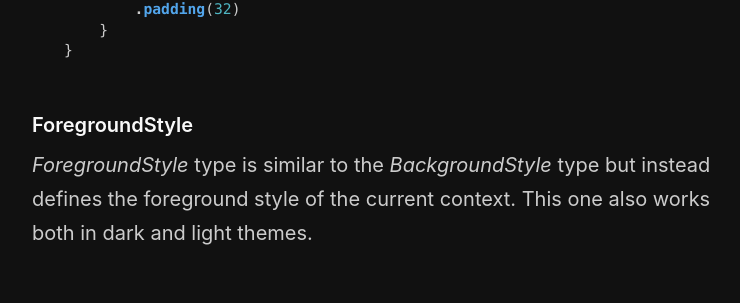
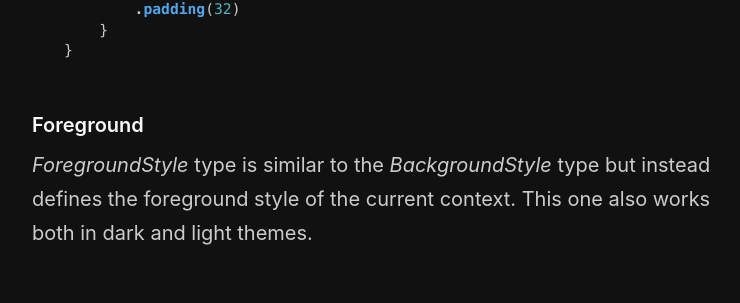
Before and after one commit to mecid/mecid.github.io, a Jekyll site: the page built from _posts/2021-11-17-the-many-faces-of-shapestyle-in-swiftui.md, in a window 1280 px wide and 900 px high, scrolled down 4638 px. Shown: the part 147-450 px from the top of the window, without its empty margins (258-998 px from the left). Built offline with Jekyll 4.4.1, drawn with Linux system fonts in a browser that asks for light colours.

Commit message:
another improvement to shape style post

````diff
--- a/_posts/2021-11-17-the-many-faces-of-shapestyle-in-swiftui.md
+++ b/_posts/2021-11-17-the-many-faces-of-shapestyle-in-swiftui.md
@@ -127,7 +127,7 @@ struct ContentView: View {
 }
 ```
 
-#### ForegroundStyle
+#### Foreground
 *ForegroundStyle* type is similar to the *BackgroundStyle* type but instead defines the foreground style of the current context. This one also works both in dark and light themes.
 
 ```swift
````
